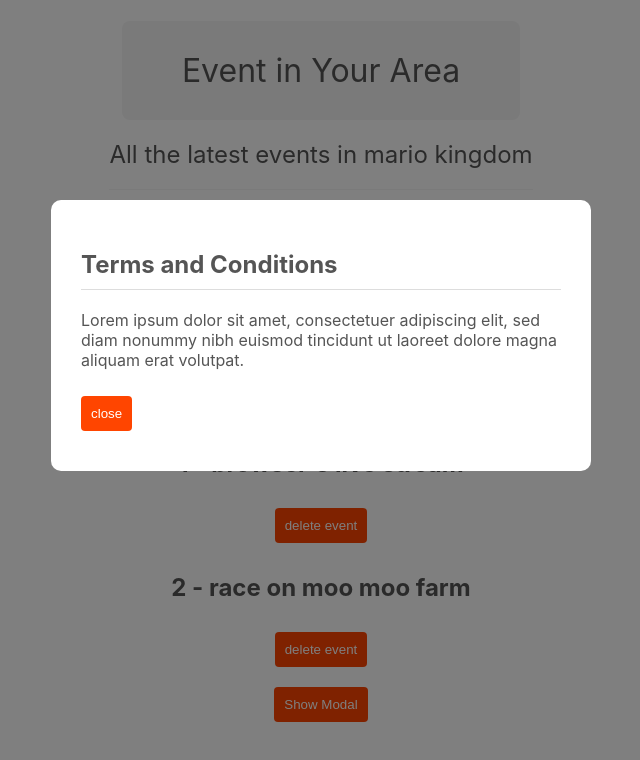
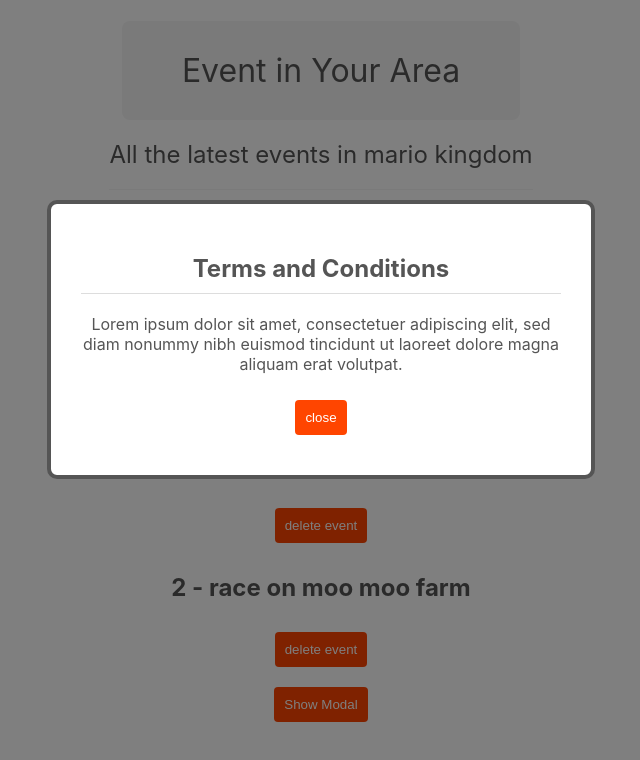
Before and after one commit to NegarSal/React-basics, a React (Create React App) app: page / in a window 1280 px wide. Both pictures are taken after a click on the button "Show Modal". Shown: the top 760 px of the page, without its empty margins (319-959 px from the left). Built offline with nearby package versions, Linux system fonts and the light colour scheme; the HTML template or start-up script is replaced by a standard one.

Commit message:
Using Inline Styles & Dynamic Inline Styles

```diff
--- a/src/App.js
+++ b/src/App.js
@@ -46,7 +46,7 @@
         <h2>10% off Coupon Code!!</h2>
         <p>Use the code NINJA10 at the checkout.</p>
       </Modal> */}
-      {showModal && <Modal handleClose={handleClose}>
+      {showModal && <Modal handleClose={handleClose} isSalesModal={false}>
         <h2>Terms and Conditions</h2>
         <p>Lorem ipsum dolor sit amet, consectetuer adipiscing elit,
           sed diam nonummy nibh euismod tincidunt ut laoreet dolore
--- a/src/components/Modal.js
+++ b/src/components/Modal.js
@@ -1,10 +1,14 @@
 import ReactDom from 'react-dom'
 import './Modal.css'
 
-export default function Modal({ children, handleClose }) {
+export default function Modal({ children, handleClose, isSalesModal }) {
     return ReactDom.createPortal((
         <div className="modal-backdrop">
-            <div className="modal">
+            <div className="modal" style={{
+                border: "4px solid",
+                borderColor: isSalesModal ? "#ff4500" : "#555",
+                textAlign: "center"
+            }}>
                 {children}
                 <button onClick={handleClose}>close</button>
             </div>
```
